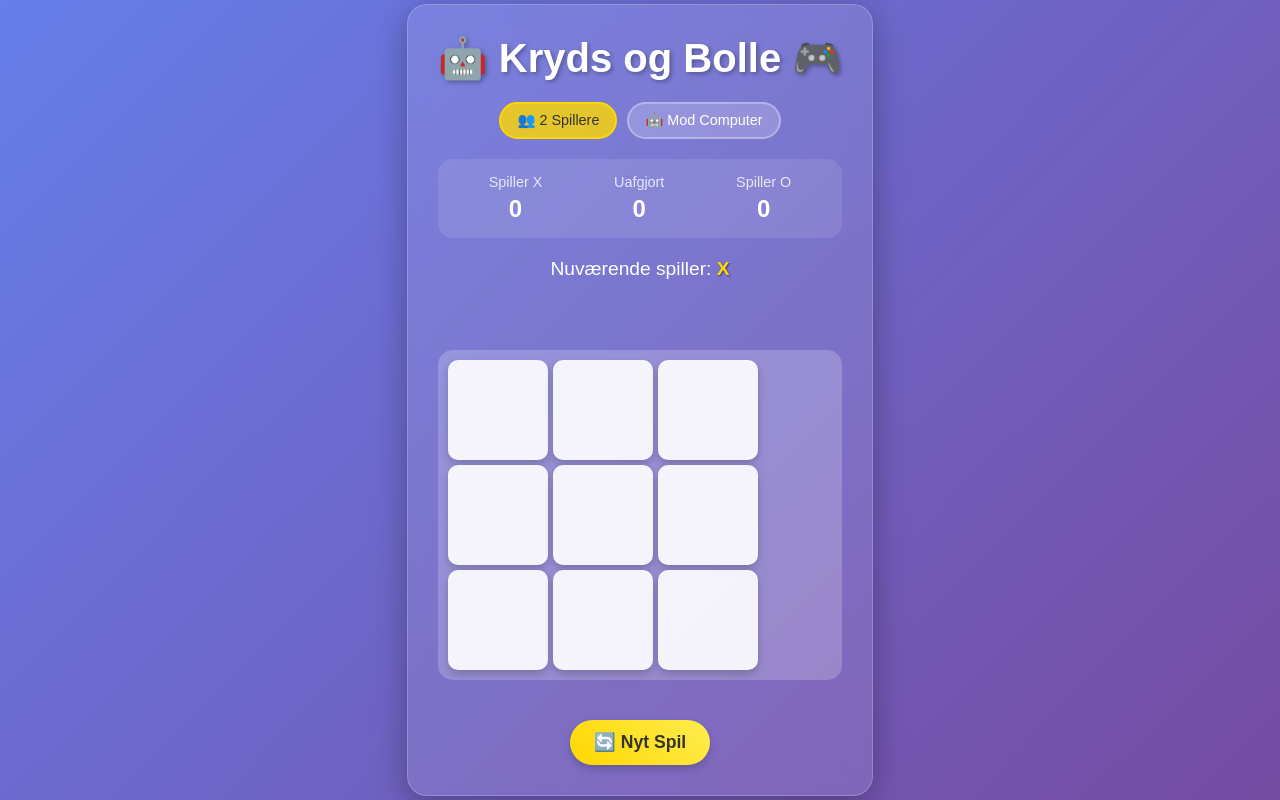
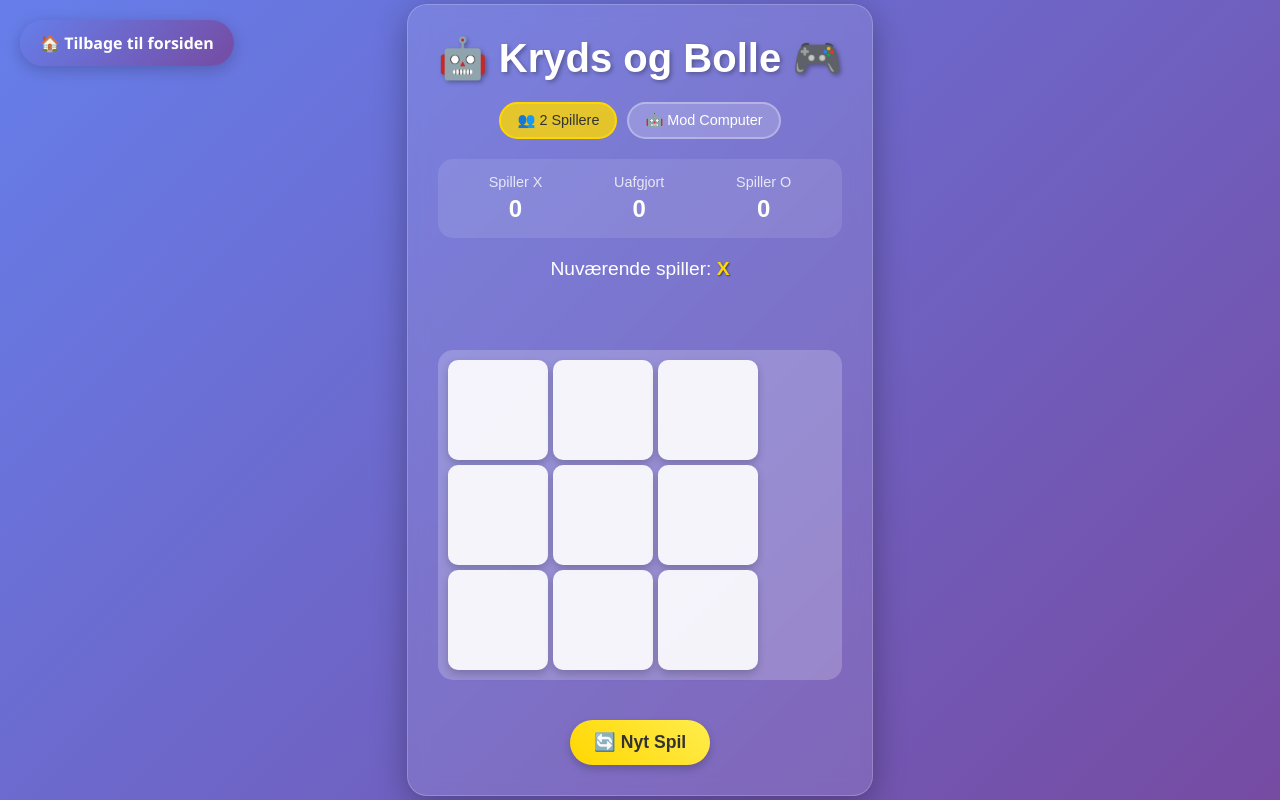
Before and after one commit to nicolaikongsgaard/Spil, a plain HTML site: page KrydsOgBolle.html in a window 1280 px wide. Drawn offline with Linux system fonts and the light colour scheme.

Commit message:
Update KrydsOgBolle.html

```diff
--- a/KrydsOgBolle.html
+++ b/KrydsOgBolle.html
@@ -236,6 +236,25 @@
     </style>
 </head>
 <body>
+    <!-- Tilbage til forsiden knap - indsæt lige efter <body> tag -->
+<div style="position: fixed; top: 20px; left: 20px; z-index: 1000;">
+    <a href="index.html" style="
+        background: linear-gradient(135deg, #667eea 0%, #764ba2 100%);
+        color: white;
+        padding: 12px 20px;
+        border-radius: 25px;
+        text-decoration: none;
+        font-family: 'Segoe UI', sans-serif;
+        font-weight: bold;
+        box-shadow: 0 4px 15px rgba(0,0,0,0.2);
+        transition: all 0.3s ease;
+        display: inline-block;
+    "
+    onmouseover="this.style.transform='translateY(-2px)'; this.style.boxShadow='0 6px 20px rgba(0,0,0,0.3)'"
+    onmouseout="this.style.transform='translateY(0)'; this.style.boxShadow='0 4px 15px rgba(0,0,0,0.2)'">
+        🏠 Tilbage til forsiden
+    </a>
+</div>
     <div class="game-container">
         <h1>🤖 Kryds og Bolle 🎮</h1>
 
```
